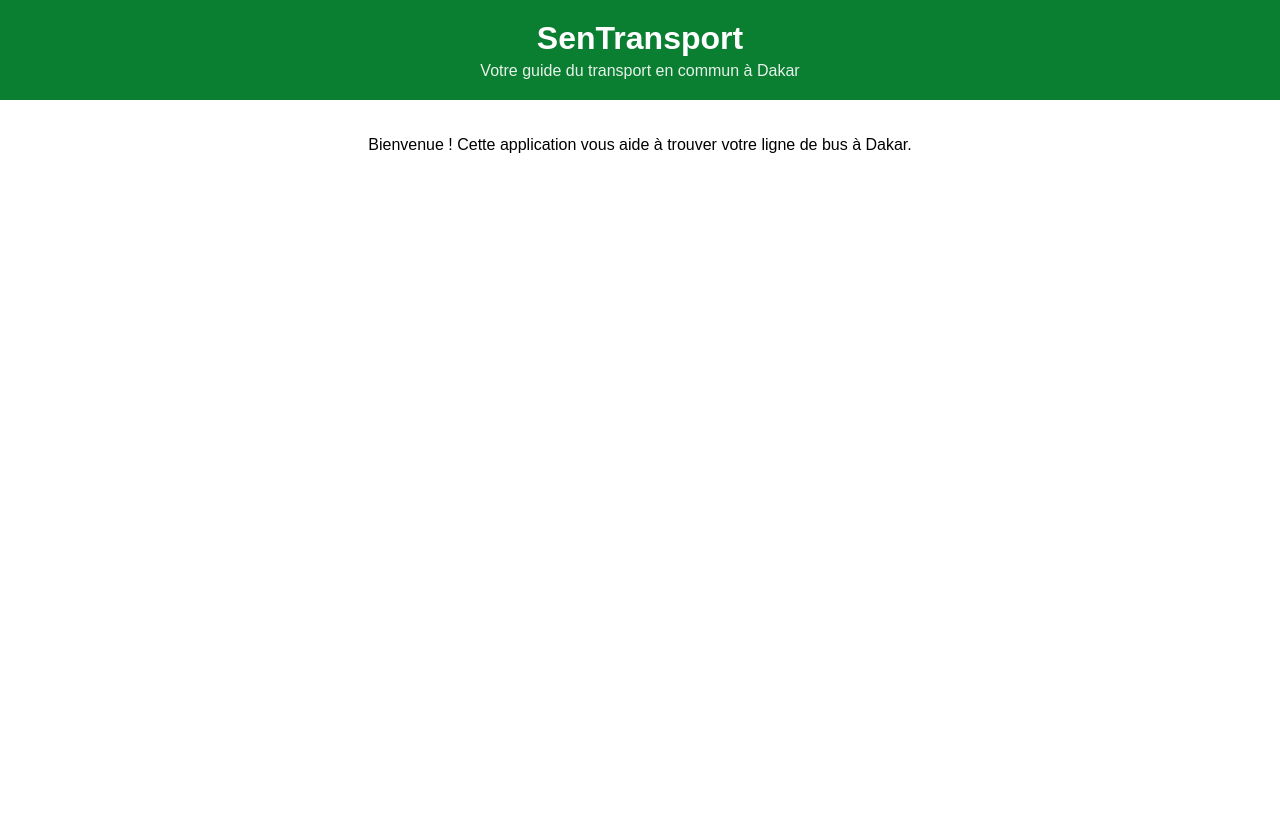
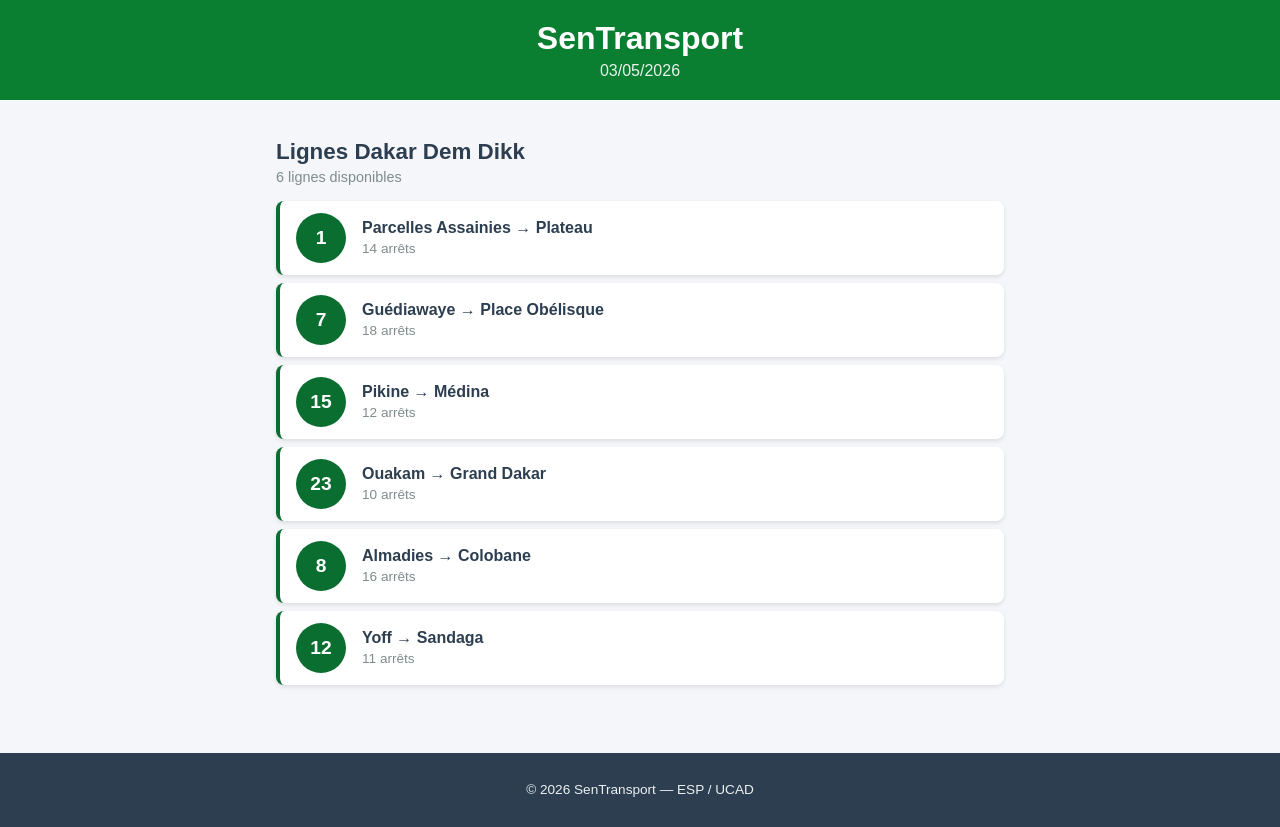
Before and after one commit to MsaSid06/sentransport, a React (Create React App) app in the folder Desktop/sentransport/: page / in a window 1280 px wide. Before the commit the page ends 800 px from the top, so only its background shows below. Built offline with nearby package versions, Linux system fonts and the light colour scheme.

Commit message:
Lab 2 : Composant statiques LigneBus et ListeLignes

```diff
--- a/Desktop/sentransport/src/App.css
+++ b/Desktop/sentransport/src/App.css
@@ -1,7 +1,13 @@
+/* body {
+  height: 100%;
+  margin: 0;
+}
 .App {
   text-align: center;
   font-family: Arial, sans-serif;
   min-height: 100vh;
+  display: flex;
+  flex-direction: column;
 }
 
 .App-logo {
@@ -42,4 +48,29 @@
   padding: 20px;
   max-width: 800px;
   margin: 0 auto;
+
+  flex: 1;
+} */
+
+.App {
+  font-family: Arial, sans-serif;
+  min-height: 100vh;
+  background-color: #f5f6fa;
+  display: flex;
+  flex-direction: column;
 }
+
+.contenu {
+  padding: 20px;
+  max-width: 800px;
+  margin: 0 auto;
+  width: 100%;
+  box-sizing: border-box;
+  flex: 1;
+}
+
+@media (max-width: 600px) {
+  .contenu {
+    padding: 12px;
+  }
+}
--- a/Desktop/sentransport/src/App.js
+++ b/Desktop/sentransport/src/App.js
@@ -1,16 +1,27 @@
-import "./App.css";
-import Header from "./Header";
+import './App.css';
+import Header from './Header';
+import ListeLignes from './ListeLignes';
+import Footer from './Footer';
 
 function App() {
+  const lignes = [
+    { id: 1, numero: "1", depart: "Parcelles Assainies", arrivee: "Plateau", arrets: 14 },
+    { id: 2, numero: "7", depart: "Guédiawaye", arrivee: "Place Obélisque", arrets: 18 },
+    { id: 3, numero: "15", depart: "Pikine", arrivee: "Médina", arrets: 12 },
+    { id: 4, numero: "23", depart: "Ouakam", arrivee: "Grand Dakar", arrets: 10 },
+    { id: 5, numero: "8", depart: "Almadies", arrivee: "Colobane", arrets: 16 },
+    { id: 6, numero: "12", depart: "Yoff", arrivee: "Sandaga", arrets: 11 },
+  ];
+
   return (
     <div className="App">
       <Header />
+
       <main className="contenu">
-        <p>
-          Bienvenue ! Cette application vous aide à trouver votre ligne de bus à
-          Dakar.
-        </p>
+        <ListeLignes lignes={lignes} />
       </main>
+
+      <Footer />
     </div>
   );
 }
--- /dev/null
+++ b/Desktop/sentransport/src/Footer.css
@@ -0,0 +1,8 @@
+.footer {
+  background-color: #2c3e50;
+  color: #ecf0f1;
+  text-align: center;
+  padding: 16px;
+  margin-top: 40px;
+  font-size: 0.85rem;
+}
--- /dev/null
+++ b/Desktop/sentransport/src/Footer.js
@@ -0,0 +1,11 @@
+import "./Footer.css";
+
+function Footer() {
+  return (
+    <footer className="footer">
+      <p>&copy; 2026 SenTransport &mdash; ESP / UCAD</p>
+    </footer>
+  );
+}
+
+export default Footer;
--- a/Desktop/sentransport/src/Header.js
+++ b/Desktop/sentransport/src/Header.js
@@ -1,12 +1,12 @@
 import "./Header.css";
 
 function Header() {
+  const today = new Date().toLocaleDateString("fr-FR");
+
   return (
     <header className="header">
       <h1 className="header-title">SenTransport</h1>
-      <p className="header-subtitle">
-        Votre guide du transport en commun à Dakar
-      </p>
+      <p className="header-subtitle">{today}</p>
     </header>
   );
 }
--- /dev/null
+++ b/Desktop/sentransport/src/LigneBus.css
@@ -0,0 +1,51 @@
+.ligne-bus {
+  display: flex;
+  align-items: center;
+  padding: 12px 16px;
+  margin: 8px 0;
+  background-color: #ffffff;
+  border-radius: 8px;
+  border-left: 4px solid #0a6e31;
+  box-shadow: 0 2px 4px rgba(0, 0, 0, 0.1);
+  cursor: pointer;
+  transition:
+    transform 0.2s,
+    box-shadow 0.2s;
+}
+
+.ligne-bus:hover {
+  transform: translateX(4px);
+  box-shadow: 0 4px 8px rgba(0, 0, 0, 0.15);
+}
+
+.ligne-numero {
+  background-color: #0a6e31;
+  color: white;
+  font-weight: bold;
+  font-size: 1.2rem;
+  width: 50px;
+  height: 50px;
+  border-radius: 50%;
+  display: flex;
+  align-items: center;
+  justify-content: center;
+  margin-right: 16px;
+  flex-shrink: 0;
+}
+
+.ligne-info {
+  display: flex;
+  flex-direction: column;
+}
+
+.ligne-trajet {
+  font-size: 1rem;
+  font-weight: 600;
+  color: #2c3e50;
+}
+
+.ligne-arrets {
+  font-size: 0.85rem;
+  color: #7f8c8d;
+  margin-top: 4px;
+}
--- /dev/null
+++ b/Desktop/sentransport/src/LigneBus.js
@@ -0,0 +1,19 @@
+import "./LigneBus.css";
+
+function LigneBus({ numero, depart, arrivee, arrets }) {
+  return (
+    <div className="ligne-bus">
+      <div className="ligne-numero">{numero}</div>
+
+      <div className="ligne-info">
+        <span className="ligne-trajet">
+          {depart} &rarr; {arrivee}
+        </span>
+
+        <span className="ligne-arrets">{arrets} arrêts</span>
+      </div>
+    </div>
+  );
+}
+
+export default LigneBus;
--- /dev/null
+++ b/Desktop/sentransport/src/ListeLignes.css
@@ -0,0 +1,16 @@
+.liste-lignes {
+  padding: 0 16px;
+}
+
+.liste-titre {
+  color: #2c3e50;
+  font-size: 1.4rem;
+  margin-bottom: 4px;
+}
+
+.liste-description {
+  color: #7f8c8d;
+  font-size: 0.9rem;
+  margin-top: 0;
+  margin-bottom: 16px;
+}
--- /dev/null
+++ b/Desktop/sentransport/src/ListeLignes.js
@@ -0,0 +1,24 @@
+import LigneBus from "./LigneBus";
+import "./ListeLignes.css";
+
+function ListeLignes({ lignes }) {
+  return (
+    <div className="liste-lignes">
+      <h2 className="liste-titre">Lignes Dakar Dem Dikk</h2>
+
+      <p className="liste-description">{lignes.length} lignes disponibles</p>
+
+      {lignes.map((ligne) => (
+        <LigneBus
+          key={ligne.id}
+          numero={ligne.numero}
+          depart={ligne.depart}
+          arrivee={ligne.arrivee}
+          arrets={ligne.arrets}
+        />
+      ))}
+    </div>
+  );
+}
+
+export default ListeLignes;
```
Also changed, not shown: Desktop/sentransport/src/Statistique.css (added, +16 -0 lines), Desktop/sentransport/src/Statistique.js (added, +28 -0 lines).
